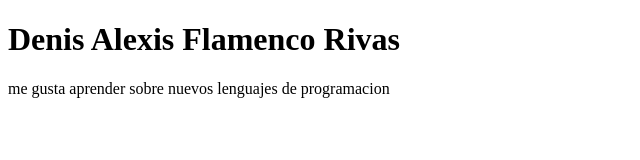
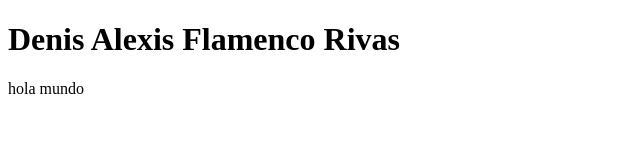
Before and after one commit to AlexisFlamenco/Git-Github, a plain HTML site: page index.html in a window 1280 px wide. Shown: the whole page, without its empty margins (0-640 px from the left). Drawn offline with Linux system fonts and the light colour scheme.

Commit message:
cambie la etiqueta p por hola mundo
cambie la información

```diff
--- a/index.html
+++ b/index.html
@@ -8,6 +8,6 @@
 </head>
 <body>
     <h1>Denis Alexis Flamenco Rivas</h1>
-    <p>me gusta aprender sobre nuevos lenguajes de programacion</p>
+    <p>hola mundo</p>
 </body>
 </html>
```
